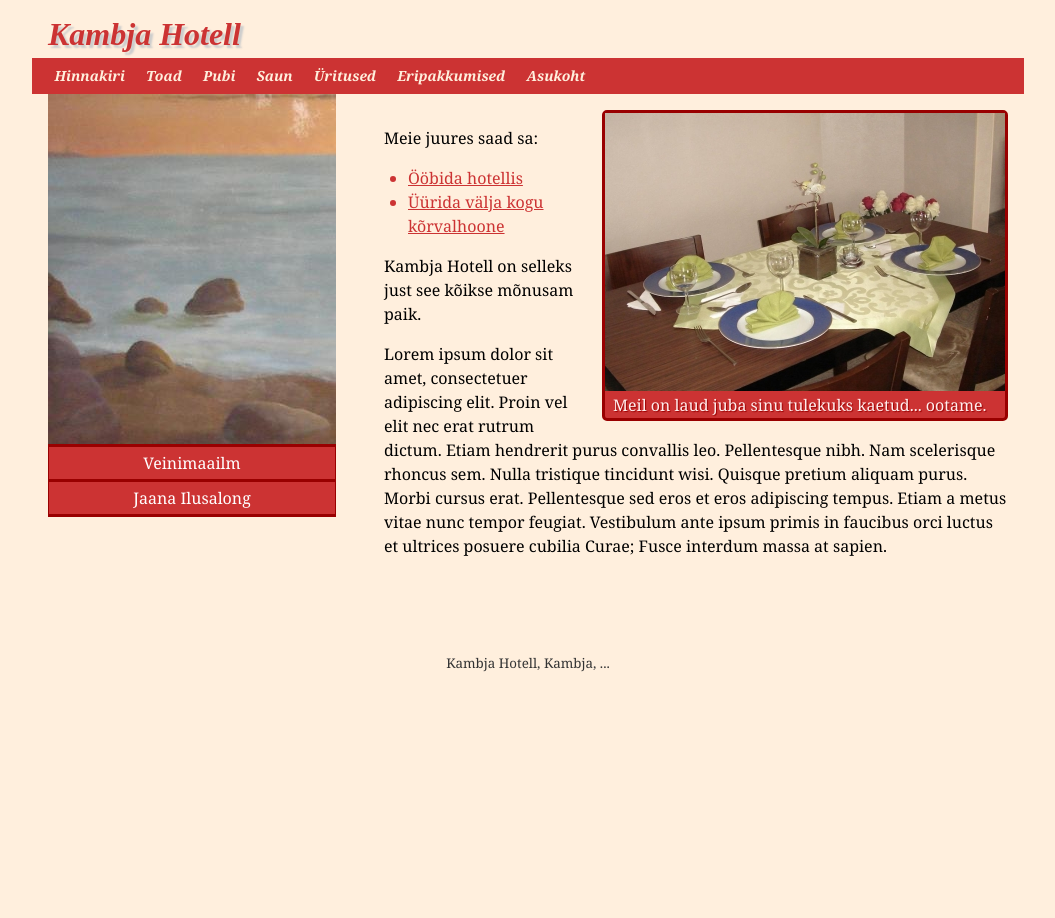
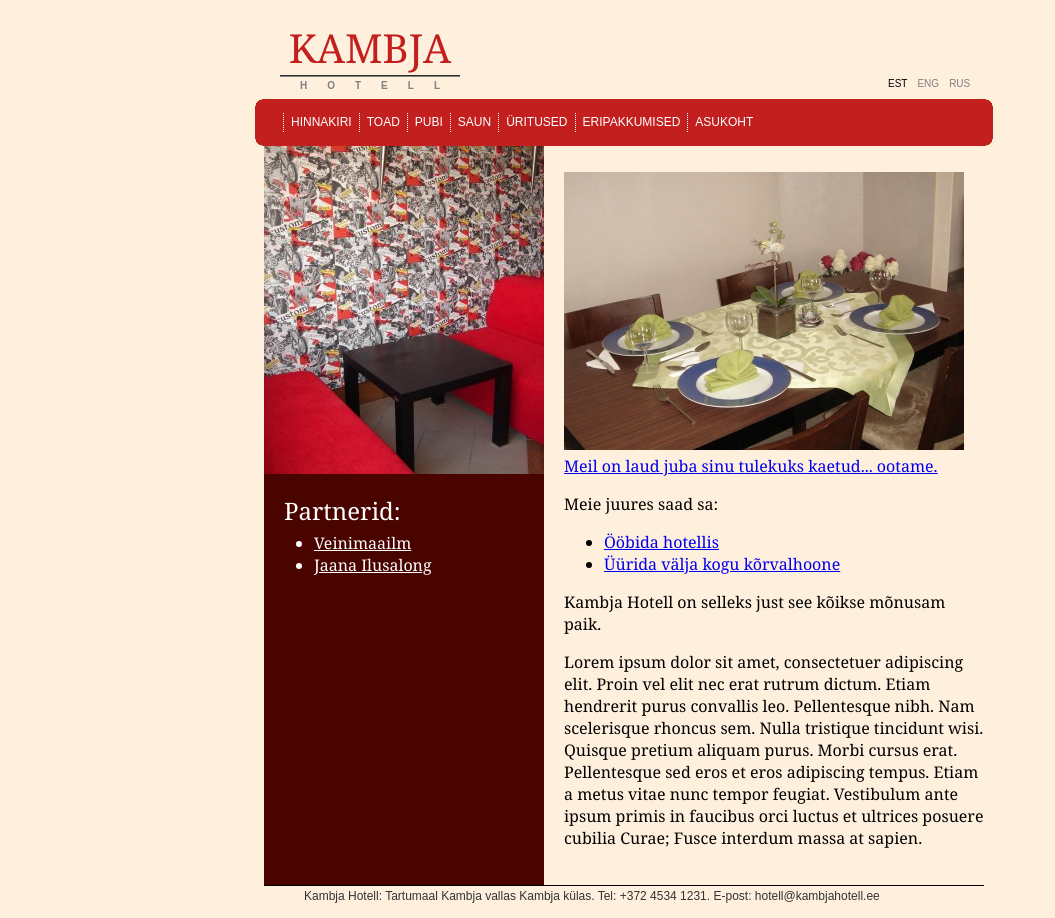
Before and after one commit to nene/kambja, a PHP site: the page made by index.php in a window 1280 px wide. Shown: the whole page, without its empty margins (16-1071 px from the left). Before the commit the page ends 672 px from the top, so only its background shows below. Run offline with PHP 8.4, Linux system fonts and the light colour scheme.

Commit message:
Converted to look like Hotell London.

```diff
--- a/index.php
+++ b/index.php
@@ -52,14 +52,14 @@ else {
 
 $title = $page["title"] ? $page["title"]." - " : "";
 
-$nav = "<ul id='nav'>\n";
+$nav = "<ul>\n";
 foreach ($pages as $p) {
   if ($p["name"]) {
     $selected = $p["name"] == $page["name"] ? "selected" : "";
     $nav .= "<li class='$p[name] $selected'><a href='$p[name]'>$p[title]</a></li>\n";
   }
 }
-$nav .= "</ul>";
+$nav .= "</ul></div>";
 
 
 ?>
@@ -76,26 +76,40 @@ $nav .= "</ul>";
 <body>
 
   <div id="container">
-  <h1><a href="." title="avalehele">Kambja Hotell</a></h1>
+  <h1><a href="." title="avalehele"><strong>Kambja</strong> <small>Hotell</small></a></h1>
 
+  <ul id="lang">
+    <li class="selected"><a href="et">EST</a></li>
+    <li><a href="en">ENG</a></li>
+    <li><a href="ru">RUS</a></li>
+  </ul>
+
+  <div id='nav'><div>
   <?php echo $nav; ?>
+  </div></div>
+
+  <div id="body">
 
   <div id="content">
-    <?php include $page["file"]; ?>
+  <?php include $page["file"]; ?>
   </div>
-
 
   <div id="sidebar">
    <div id="animation">
-     <div id="an-4"><div id="an-3"><div id="an-2"><div id="an-1"></div></div></div></div>
+     <div id="an-5"><div id="an-4"><div id="an-3"><div id="an-2"><div id="an-1"></div></div></div></div></div>
    </div>
+
+   <h2>Partnerid:</h2>
    <ul>
     <li><a href="http://www.veinimaailm.ee/">Veinimaailm</a></li>
     <li><a href="http://www.meidaco.ee/">Jaana Ilusalong</a></li>
    </ul>
   </div>
 
-  <p id="footer">Kambja Hotell, Kambja, ...</p>
+  <p id="footer">Kambja Hotell: Tartumaal Kambja vallas Kambja külas.
+  Tel: +372 4534 1231. E-post: hotell@kambjahotell.ee</p>
+
+  </div>
 
   </div>
 
--- a/kambja.css
+++ b/kambja.css
@@ -1,3 +1,12 @@
+/**
+ * Colors:
+ *
+ * Page background: #ffefdd
+ * Red elements: #c21f1e
+ * Sidebar backround: #490400
+ *
+ */
+
 body {
     margin: 0;
     padding: 0;
@@ -5,200 +14,189 @@ body {
     color: #000;
     font-family: Georgia, serif;
 }
+
 img {
     border: none;
 }
 
 #container {
-    padding: 1em 5%;
-    max-width: 60em;
+    margin: 0 auto;
+    width: 738px;
 }
 
 h1 {
     margin: 0;
-    padding: 0 0 6px 0;
-    font-family: "Times new Roman", serif;
-    font-size: 32px;
-    line-height: 36px;
-    font-style: italic;
+    padding: 20px 0 5px 25px;
+    text-transform: uppercase;
+    font-size: 1em;
+    float: left;
 }
     h1 a {
-    color: #c33;
         text-decoration: none;
-    text-shadow: #ccc 3px 3px 2px;
+        display: block;
+        width: 180px;
+        text-align: center;
     }
-h1 a:hover {
-    color: #c33;
+    h1 strong {
+        font-family: "Georgia", serif;
+        font-weight: normal;
+        font-size: 40px;
+        display: block;
+        color: #c21f1e;
+        border-bottom: 2px groove gray;
+    }
+    h1 small {
+        font-size: 10px;
+        font-family: Arial, sans-serif;
+        display: block;
+        color: gray;
+        letter-spacing: 20px;
+        text-indent: 20px;
+        line-height: 17px;
+    }
+    h1 a:hover small {
+        color: black;
+    }
+
+
+/**
+ * Language menu
+ */
+#lang {
+    float: right;
+    padding: 70px 0 0 0;
+    margin: 0;
+    width: 110px;
+}
+    #lang li {
+        float: left;
+        list-style: none;
+        display: block;
+        padding: 0 5px;
+    }
+    #lang a {
+        color: gray;
+        text-decoration: none;
+        font-size: 10px;
+        font-family: Arial, sans-serif;
+    }
+    #lang a:hover {
+        text-decoration: underline;
+    }
+    #lang li.selected a {
+        color: black;
     }
 
 
 #nav {
-    margin: 0 -1em;
-    padding: 0 0.75em;
-    background: #c33;
-    height: 36px;
+    clear: both;
+    padding-left: 28px;
+    background: url(img/nav-left.gif) no-repeat left;
+    height: 47px;
+    font-family: Arial, sans-serif;
+    font-size: 12px;
+}
+    #nav div {
+        padding-right: 28px;
+        background: url(img/nav-right.gif) no-repeat right;
+        height: 47px;
+    }
+    #nav ul {
+        background: #c21f1e;
+        height: 19px;
+        padding: 14px 0;
+        margin: 0;
     }
     #nav li {
+        display: block;
         list-style: none;
         float: left;
-    padding: 0;
+        margin: 0;
+        line-height: 19px;
+        border-left: 1px dotted white;
     }
-#nav li a {
+    #nav a {
         display: block;
+        padding: 0 7px;
         text-decoration: none;
-    font-style: italic;
-    font-weight: bold;
-    color: #ffefdd;
-    font-size: 14px;
-    line-height: 30px;
-    padding: 0 0.75em;
-    border-top: 3px solid #c33;
-    border-bottom: 3px solid #c33;
+        color: white;
+        text-transform: uppercase;
     }
-#nav li a:hover {
-    color: #fff;
-    background: #d44;
-    border-top: 3px solid #d44;
-    border-bottom: 3px solid #b22;
+    #nav a:hover {
+        color: yellow;
     }
     #nav li.selected a {
-    color: #fff;
-    background: #d44;
-    border-top: 3px solid #d44;
-    border-bottom: 3px solid #900;
+        color: yellow;
+    }
+
+#body {
+    margin: 0 auto;
+    width: 720px;
+    background: url(img/sidebar.gif) repeat-y left;
 }
 
 #content {
-    clear: both;
-    padding: 1em 0 5em 0;
     float: right;
-    width: 65%;
-    max-width: 706px;
-    line-height: 1.5;
+    width: 420px;
+    padding: 10px 0 20px 20px;
 }
-
-#content h2 {
-    color: #c33;
-    font-size: 1.4em;
-    text-shadow: #ccc 2px 2px 3px;
-    margin-bottom: 0.5em;
-    margin-top: 0;
-}
-
-#content a {
-    color: #c33;
-}
-#content a:visited {
-    color: purple;
-}
-#content a:hover {
-    background: #c33;
-    color: white;
-    text-decoration: none;
-}
-#content a:visited:hover {
-    background: purple;
-    color: white;
-    text-decoration: none;
-}
-
-#content ul,
-#content ol {
-    margin-left: 1.5em;
-    padding: 0;
-    color: #c33;
-}
-#content ul li
-#content ol li {
-    color: #000;
-}
-
-#content .img {
-    clear: both;
-    float: right;
-    margin: 0 0 1em 1em;
-}
-#content .img a,
-#content .img a:visited {
-    display: block;
-    border: 3px solid #900;
-    background: #c33;
-    text-decoration: none;
-    color: #fee;
-    text-shadow: #900 1px 1px 1px;
-    -webkit-border-radius: 5px;
-    -moz-border-radius: 5px;
-    border-radius: 5px;
-}
-#content .img a:hover,
-#content .img a:visited:hover {
-    background: #c33;
-    outline: 3px solid #900;
-}
-#content .img img {
-    display: block;
-}
-#content .img span {
-    display: block;
-    padding: 0.1em 0.5em;
-}
-
-#content #map {
-    border: 3px solid #900;
-    -webkit-border-radius: 5px;
-    -moz-border-radius: 5px;
-    border-radius: 5px;
-}
-#content #map iframe {
-    display: block;
-}
-
 
 #sidebar {
     float: left;
-    width: 30%;
+    width: 280px;
 }
     #sidebar #animation,
     #sidebar #animation div {
-    height: 350px;
-    border-bottom: 3px solid #900;
+        background: gray;
+        height: 328px;
     }
     #sidebar #animation #an-1 {
-    background: url(img/k_001.jpg);
+        background: url(animation/01.jpg);
     }
     #sidebar #animation #an-2 {
-    background: url(img/k_002.jpg);
+        background: url(animation/02.jpg);
     }
     #sidebar #animation #an-3 {
-    background: url(img/k_003.jpg);
+        background: url(animation/03.jpg);
     }
     #sidebar #animation #an-4 {
-    background: url(img/k_004.jpg);
+        background: url(animation/04.jpg);
+    }
+    #sidebar #animation #an-5 {
+        background: url(animation/05.jpg);
+    }
+
+    #sidebar h2 {
+        color: white;
+        font-weight: normal;
+        margin: 0;
+        padding: 20px 20px 5px 20px;
     }
     #sidebar ul {
-    list-style: none;
+        color: white;
         margin: 0;
-    padding: 0;
+        padding: 0 0 20px 50px;
     }
     #sidebar ul a {
-    background: #c33;
-    color: #fff;
-    display: block;
-    line-height: 2em;
-    text-align: center;
-    text-decoration: none;
-    border: 1px solid #900;
-    border-top: none;
-    border-bottom-width: 3px;
+        color: white;
+    }
+    #sidebar ul a:visited {
+        color: #eba6dd;
     }
     #sidebar ul a:hover {
-    background: #900;
-    color: #fff;
+        color: yellow;
     }
 
 #footer {
     clear: both;
-    text-align: center;
-    font-size: smaller;
+    font-family: Arial, sans-serif;
+    font-size: 12px;
     color: #333;
+    border-top: 1px solid black;
+    width: 720px;
+    margin: 0 auto;
+    line-height: 20px;
+    text-indent: 40px;
+    background: #ffefdd;
+    padding-bottom: 1em
 }
--- a/kambja.js
+++ b/kambja.js
@@ -1,15 +1,21 @@
 $(function(){
+  // milliseconds to wait between animations
+  var DELAY = 5000;
+  // animation speed in milliseconds
+  var ANIM = 1000;
 
   var fadeOutStep = function(id, callback) {
-    $(id).fadeOut(1000, function() {
-      setTimeout(callback, 2000);
+    $(id).fadeOut(ANIM, function() {
+      setTimeout(callback, DELAY);
     });
   };
 
   var fadeOut = function() {
     fadeOutStep("#an-1", function() {
       fadeOutStep("#an-2", function() {
-        fadeOutStep("#an-3", fadeIn);
+        fadeOutStep("#an-3", function() {
+          fadeOutStep("#an-4", fadeIn);
+        });
       });
     });
   };
@@ -17,11 +23,12 @@ $(function(){
   var fadeIn = function() {
     $("#animation #an-1").show();
     $("#animation #an-2").show();
-    $("#animation #an-3").fadeIn(1000, function(){
-      setTimeout(fadeOut, 2000);
+    $("#animation #an-3").show();
+    $("#animation #an-4").fadeIn(ANIM, function(){
+      setTimeout(fadeOut, DELAY);
     });
   };
 
-  fadeOut();
+  setTimeout(fadeOut, DELAY);
 
 });
```
Also changed, not shown: animation/01.jpg (added), animation/02.jpg (added), animation/03.jpg (added), animation/04.jpg (added), animation/05.jpg (added), img/nav-left.gif (added), img/nav-right.gif (added), img/sidebar.gif (added). Lines whose indentation alone changed are shown as unchanged.
